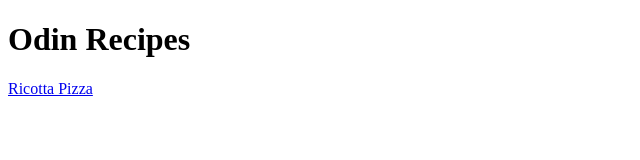
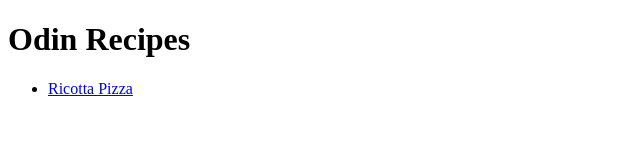
Before and after one commit to Russ733/odin-recipes, a plain HTML site: page index.html in a window 1280 px wide. Shown: the full height of the page, 0-640 px from the left. Drawn offline with Linux system fonts and the light colour scheme.

Commit message:
Create recipe list

```diff
--- a/index.html
+++ b/index.html
@@ -8,7 +8,11 @@
 
 <body>
     <h1>Odin Recipes</h1>
-    <a href="recipes/ricotta-pizza.html">Ricotta Pizza</a>
+
+    <ul>
+        <li><a href="recipes/ricotta-pizza.html">Ricotta Pizza</a></li>
+    </ul>
+
 </body>
 
 </html>
```
